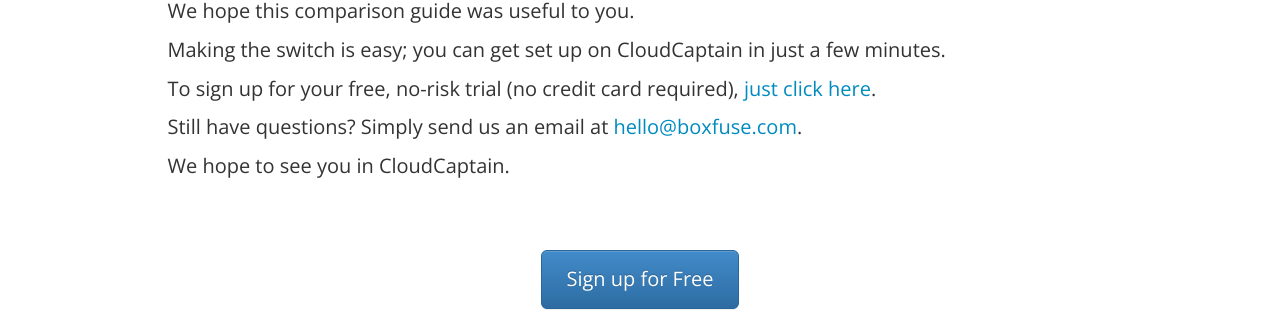
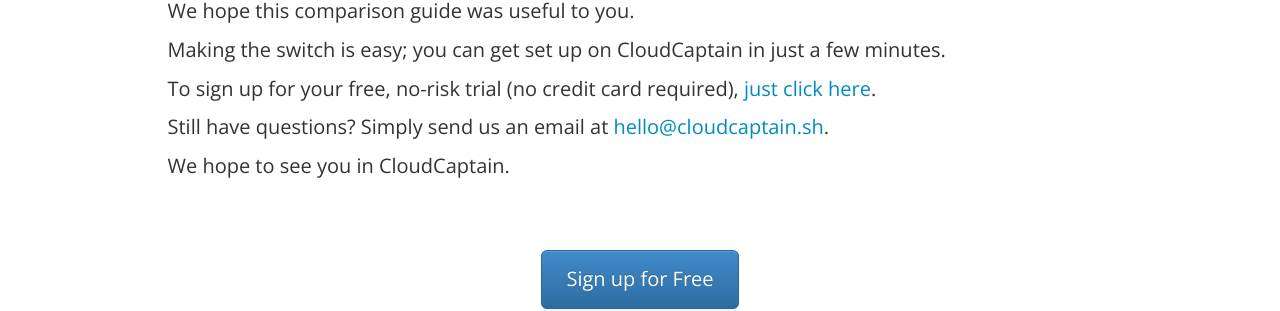
Before and after one commit to cloudcaptainhq/cloudcaptainhq.github.io, a Jekyll site: the page built from vs/packer.html, in a window 1280 px wide and 900 px high, scrolled down 3449 px. Shown: the part 147-458 px from the top of the window. Built offline with Jekyll 4.4.1, drawn with Linux system fonts in a browser that asks for light colours.

Commit message:
Updated to https://cloudcaptain.sh

```diff
--- a/pricing.html
+++ b/pricing.html
@@ -187,18 +187,18 @@ subtitle : ''
         <h2 id="open-source">Is CloudCaptain free for Open Source projects?</h2>
 
         <p>Yes. At CloudCaptain we are strong believers in Open Source and want to support your project by giving you a free
-            account. <a href="mailto:hello@boxfuse.com">Email us to apply.</a>
+            account. <a href="mailto:hello@cloudcaptain.sh">Email us to apply.</a>
         </p>
 
         <h2 id="students">Is CloudCaptain free for students?</h2>
 
         <p>Yes. At CloudCaptain we are strong believers helping students and want to support your project by giving you a free
-            account. <a href="mailto:hello@boxfuse.com">Email us to apply.</a>
+            account. <a href="mailto:hello@cloudcaptain.sh">Email us to apply.</a>
         </p>
 
         <h2>What if my question is not answered here?</h2>
 
-        <p>Simply <a href="mailto:hello@boxfuse.com">contact us</a>. We are always glad to help.</p>
+        <p>Simply <a href="mailto:hello@cloudcaptain.sh">contact us</a>. We are always glad to help.</p>
 
         <div class="final-cta">
             <a href="https://console.boxfuse.com" class="btn btn-primary btn-large btn-jumbo">Start Deploying Effortlessly <i class="fa fa-arrow-right"></i></a>
--- a/vs/docker.html
+++ b/vs/docker.html
@@ -133,7 +133,7 @@ Deployment completed successfully. myuser/myapp:1.0 is up and running at http://
             <p>We hope this comparison guide was useful to you.</p>
             <p>Making the switch is easy; you can get set up on CloudCaptain in just a few minutes.</p>
             <p>To sign up for your free, no-risk trial (no credit card required), <a href="https://console.boxfuse.com">just click here</a>.</p>
-            <p>Still have questions? Simply send us an email at <a href="mailto:hello@boxfuse.com">hello@boxfuse.com</a>.</p>
+            <p>Still have questions? Simply send us an email at <a href="mailto:hello@cloudcaptain.sh">hello@cloudcaptain.sh</a>.</p>
             <p>We hope to see you in CloudCaptain.</p>
 
             <div class="final-cta">
--- a/vs/packer.html
+++ b/vs/packer.html
@@ -120,7 +120,7 @@ AMI created in 00:19.777s -> ami-e66264fb</pre>
             <p>We hope this comparison guide was useful to you.</p>
             <p>Making the switch is easy; you can get set up on CloudCaptain in just a few minutes.</p>
             <p>To sign up for your free, no-risk trial (no credit card required), <a href="https://console.boxfuse.com">just click here</a>.</p>
-            <p>Still have questions? Simply send us an email at <a href="mailto:hello@boxfuse.com">hello@boxfuse.com</a>.</p>
+            <p>Still have questions? Simply send us an email at <a href="mailto:hello@cloudcaptain.sh">hello@cloudcaptain.sh</a>.</p>
             <p>We hope to see you in CloudCaptain.</p>
 
             <div class="final-cta">
```
